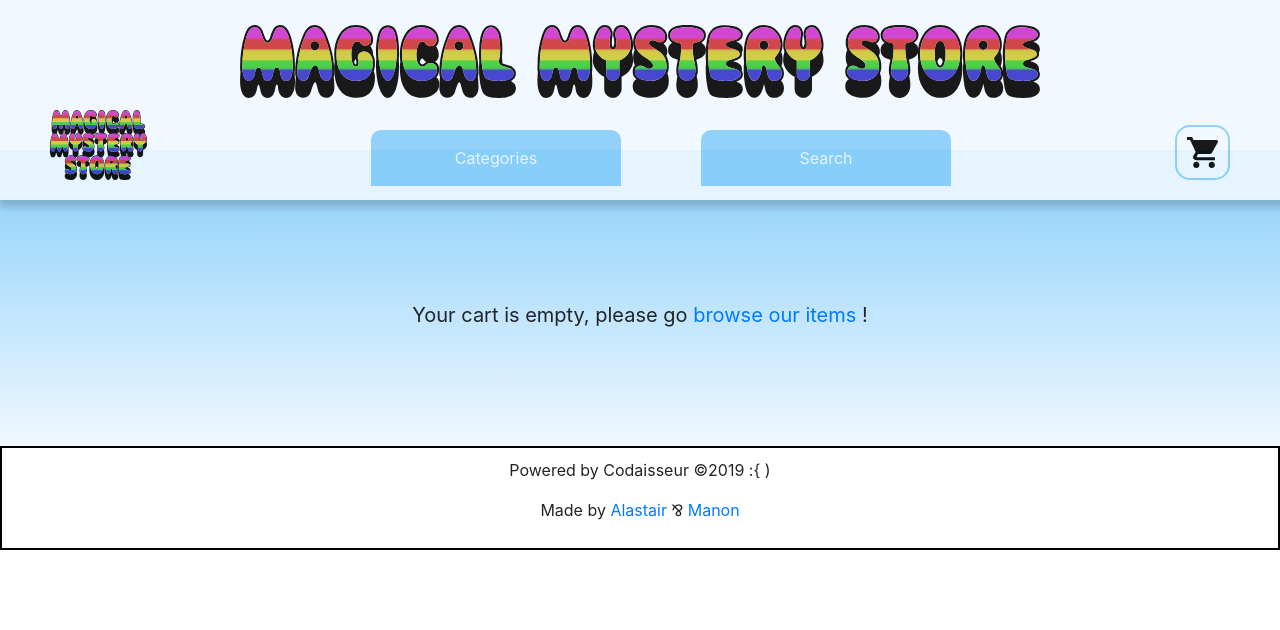
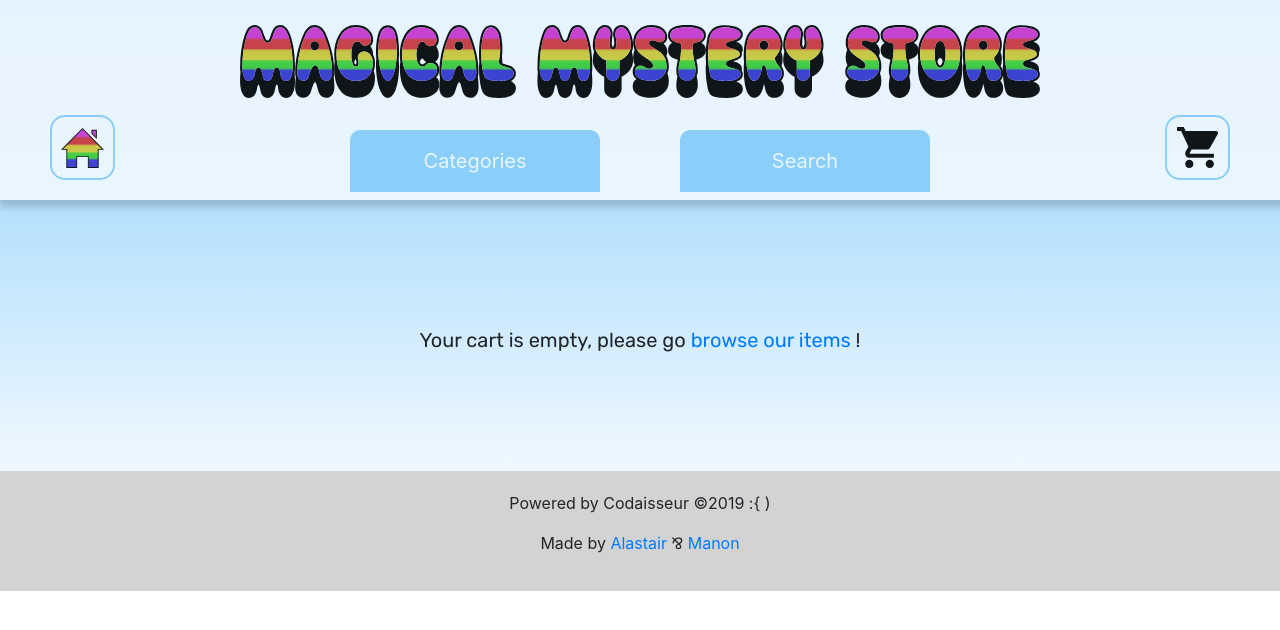
Before and after one commit to ahaigh9877/webshop-project, a React (Create React App) app: page /checkout in a window 1280 px wide. Shown: the top 630 px of the page. Built offline with nearby package versions, Linux system fonts and the light colour scheme.

Commit message:
final stylin

```diff
--- a/src/App.css
+++ b/src/App.css
@@ -1,19 +1,20 @@
-@import url("https://fonts.googleapis.com/css?family=Lilita+One|Nunito&display=swap");
+@import url("https://fonts.googleapis.com/css?family=Lilita+One|Nunito|Rubik&display=swap");
 
 .App {
   text-align: center;
 }
 
 body {
-  font-family: "Nunito";
 }
 
 main {
   background-image: linear-gradient(lightskyblue, aliceblue);
   height: auto;
-
-  margin-top: 150px;
-  padding: 50px 20px 100px 20px;
+  font-family: "Rubik";
+  /* margin-top: 200px; */
+  padding: 225px 20px 100px 20px;
+  /* box-shadow: 3px 3px 8px 4px rgba(0, 0, 0, 0.8); */
+  box-shadow: 3px 3px 3px 3px black;
 }
 
 /*---------------Header stylin--------------------*/
@@ -54,18 +55,36 @@ header.smaller {
 
 #logoLinkWrapper {
   margin-left: 30px;
+  display: flex;
+  justify-content: center;
+  align-items: center;
+  position: relative;
+  border: 2px solid lightskyblue;
+  width: 65px;
+  height: 65px;
+
+  padding: 10px;
+  border-radius: 15px;
+  transition: 0.2s;
+}
+
+#logoLinkWrapper:hover {
+  transform: scale(1.2);
+  transition: 0.5s;
+  box-shadow: 2px 2px 15px lightskyblue, -2px 2px 15px lightskyblue,
+    2px -2px 15px lightskyblue, -2px -2px 15px lightskyblue;
 }
 
 #logoImg {
-  height: 70px;
+  height: 40px;
   transition: 0.2s;
 }
 
-#logoImg:hover {
+/* #logoImg:hover {
   transform: scale(1.2);
   transition: 0.5s;
-  filter: drop-shadow(0px 0px 5px rgba(80, 80, 255, 0.8));
-}
+  filter: drop-shadow(0px 0px 5px rgba(135, 206, 250, 0.8));
+} */
 
 /* .headerButton {
   transition: 0.2s;
@@ -91,7 +110,7 @@ header.smaller {
   margin-left: 40px;
   width: 250px;
   padding: 16px;
-  font-size: 16px;
+  font-size: 20px;
   border: none;
   border-radius: 10px 10px 0px 0px;
   outline: none;
@@ -203,6 +222,8 @@ header.smaller {
   width: 50px;
   border-radius: none;
   border: none;
+  font-size: 12px;
+  font-weight: bold;
   /* box-shadow: inset 0px 0px 4px 2px lightskyblue; */
   outline: none;
   background-color: rgb(221, 239, 255);
@@ -234,8 +255,8 @@ header.smaller {
   align-items: center;
   position: relative;
   border: 2px solid lightskyblue;
-  width: 55px;
-  height: 55px;
+  width: 65px;
+  height: 65px;
 
   padding: 10px;
   border-radius: 15px;
@@ -243,6 +264,7 @@ header.smaller {
 }
 
 #cartIconBox:hover {
+  transform: scale(1.2);
   transition: 0.5s;
   box-shadow: 2px 2px 15px lightskyblue, -2px 2px 15px lightskyblue,
     2px -2px 15px lightskyblue, -2px -2px 15px lightskyblue;
@@ -258,7 +280,7 @@ header.smaller {
 
 .quantityBadge {
   display: flex;
-  align-items: center;
+  align-content: center;
   justify-content: center;
   position: absolute;
   font-family: "Lilita One";
@@ -267,15 +289,15 @@ header.smaller {
   top: -12px;
   background-color: lightskyblue;
   color: aliceblue;
-  width: 32px;
-  height: 32px;
+  width: 30px;
+  height: 30px;
   border-radius: 30px;
   box-shadow: 3px 3px 5px lightskyblue, -3px 3px 5px lightskyblue,
     3px -3px 5px lightskyblue, -3px -3px 5px lightskyblue;
   transition: 0.5s;
 }
 
-.quantityBadge-enter {
+/* .quantityBadge-enter {
   opacity: 0.01;
 }
 
@@ -293,15 +315,7 @@ header.smaller {
 .quantityBadge-leave.quantityBadge-leave-active {
   opacity: 0.01;
   transition: opacity 300ms ease-in;
-}
-
-/*---------------Footer styling--------------------*/
-
-footer {
-  height: auto;
-  padding: 10px 0;
-  border: 2px solid black;
-}
+} */
 
 /*---------------Product list styling----------------*/
 
@@ -313,14 +327,12 @@ footer {
   justify-content: space-around;
 }
 
-
 #dropdown-item-button {
-    background: white;
-    color: lightskyblue;
-    width: 170px;
-    font-weight: 700;
+  background: white;
+  color: lightskyblue;
+  width: 170px;
+  font-weight: 700;
 }
-
 
 /*-------------Product card styling-----------*/
 
@@ -337,7 +349,12 @@ footer {
   border: 1px dashed black;
 }
 
-.productCard img {
+#productCardName {
+  font-size: 18px;
+  padding: 10px 5px 0px 5px;
+}
+
+.productCardImg {
   width: 150px;
   margin-top: 20px;
 }
@@ -379,10 +396,51 @@ footer {
   position: relative;
   background-color: rgba(255, 255, 255, 0.9);
   border-radius: 5px;
-  width: 500px;
+  width: 700px;
   height: auto;
   margin: 0 auto;
   padding: 30px;
+  transition: 0.5s;
+}
+
+#modalContainer {
+  display: flex;
+  flex-direction: row;
+}
+
+#modalDetails {
+  padding: 0 20px 0 20px;
+}
+
+#modalHeadline {
+  color: lightskyblue;
+}
+
+#modalDescription {
+  text-align: justify;
+  padding: 0 0px 0 15px;
+}
+
+.modalPic {
+  height: 300px;
+  width: 300px;
+}
+
+#modalAddToCartButton {
+  margin-bottom: 10px;
+  height: 35px;
+  border-radius: 25px;
+  border: none;
+  outline: none;
+  background-color: lightskyblue;
+  color: aliceblue;
+  box-shadow: 1px 1px 3px 1px rgba(0, 0, 0, 0.2);
+  transition: 0.2s;
+}
+
+#modalAddToCartButton:hover {
+  box-shadow: none;
+  transform: translate(1px, 1px);
   transition: 0.5s;
 }
 
@@ -408,9 +466,6 @@ footer {
 }
 
 /*-------------Shopping cart styling-----------*/
-
-.shoppingCart {
-}
 
 .shoppingCartRow {
   display: flex;
@@ -460,3 +515,12 @@ footer {
   transform: translate(1px, 1px);
   transition: 0.5s;
 }
+
+/*---------------Footer styling--------------------*/
+
+footer {
+  height: auto;
+  background-color: lightgrey;
+  padding: 20px 0;
+  z-index: -5;
+}
--- a/src/components/Header.js
+++ b/src/components/Header.js
@@ -1,8 +1,7 @@
-
 import React, { Component, useState } from "react";
 import { connect } from "react-redux";
 import { Link } from "react-router-dom";
-import logo from "../mms-logo-vertical.svg";
+import logo from "../house-icon.svg";
 import shoppingcart from "../shopping-cart.svg";
 import shoppingcartactive from "../shopping-cart-active.svg";
 import {
@@ -97,7 +96,7 @@ class Header extends Component {
                     src={shoppingcartactive}
                     alt="shopping cart with items"
                   />
-                  <CSSTransition transitionname="quantityBadge">
+
                   {
                     <div className="quantityBadge">
                       <p id="quantityNumber">
@@ -108,7 +107,6 @@ class Header extends Component {
                       </p>
                     </div>
                   }
-                  </CSSTransition>
                 </div>
               )}
 
@@ -125,7 +123,6 @@ class Header extends Component {
       </header>
     );
   }
-
 }
 
 const mapStateToProps = state => {
@@ -135,5 +132,7 @@ const mapStateToProps = state => {
   };
 };
 
-export default connect(mapStateToProps,
-  { filterProducts, resetFilters, filterBySearch })(Header);
+export default connect(
+  mapStateToProps,
+  { filterProducts, resetFilters, filterBySearch }
+)(Header);
--- a/src/components/ModalProductWindow.js
+++ b/src/components/ModalProductWindow.js
@@ -11,15 +11,26 @@ class ModalProductWindow extends Component {
     return (
       <div id="modalBackdrop">
         <div id="modalWindow">
+          <div id="modalContainer">
             {/* {this.props.children} */}
-          <img src={this.props.img} alt={this.props.name} />
+            <img
+              className="modalPic"
+              //width="300px"
+              src={this.props.img}
+              alt={this.props.name}
+            />
+            <div id="modalDetails">
+              <p id="modalHeadline">
+                <strong>
+                  <h2>{this.props.name}</h2>
+                </strong>
+              </p>
+              <p id="modalDescription">{this.props.description}</p>
               <p>
-            <strong>{this.props.name}</strong>
+                <strong>Price: {this.props.price}€</strong>
               </p>
-          <p>{this.props.description}</p>
-          <p>Price: {this.props.price}€</p>
               <button
-            className="addToCartButton"
+                id="modalAddToCartButton"
                 onClick={event =>
                   this.props.handleClick(
                     event,
@@ -32,7 +43,8 @@ class ModalProductWindow extends Component {
               >
                 Add to cart
               </button>
-
+            </div>
+          </div>
           <button id="modalCloseButton" onClick={this.props.onClose}>
             <strong>X</strong>
           </button>
--- a/src/components/ProductCard.js
+++ b/src/components/ProductCard.js
@@ -14,8 +14,12 @@ class ProductCard extends Component {
     return (
       <div className="productCard">
         <div>
-          <img src={this.props.img} alt={this.props.name} />
-          <p>
+          <img
+            className="productCardImg"
+            src={this.props.img}
+            alt={this.props.name}
+          />
+          <p id="productCardName">
             <strong>{this.props.name}</strong>
           </p>
         </div>
--- a/src/components/SearchForm.js
+++ b/src/components/SearchForm.js
@@ -12,7 +12,7 @@ class SearchForm extends Component {
           <input
             type="text"
             id="searchField"
-            placeholder="search the store"
+            placeholder="Search the store"
             value={this.props.searchTerm}
             onChange={this.props.handleSearch}
           />
```
Also changed, not shown: src/house-icon.svg (added). Lines whose indentation alone changed are shown as unchanged.
